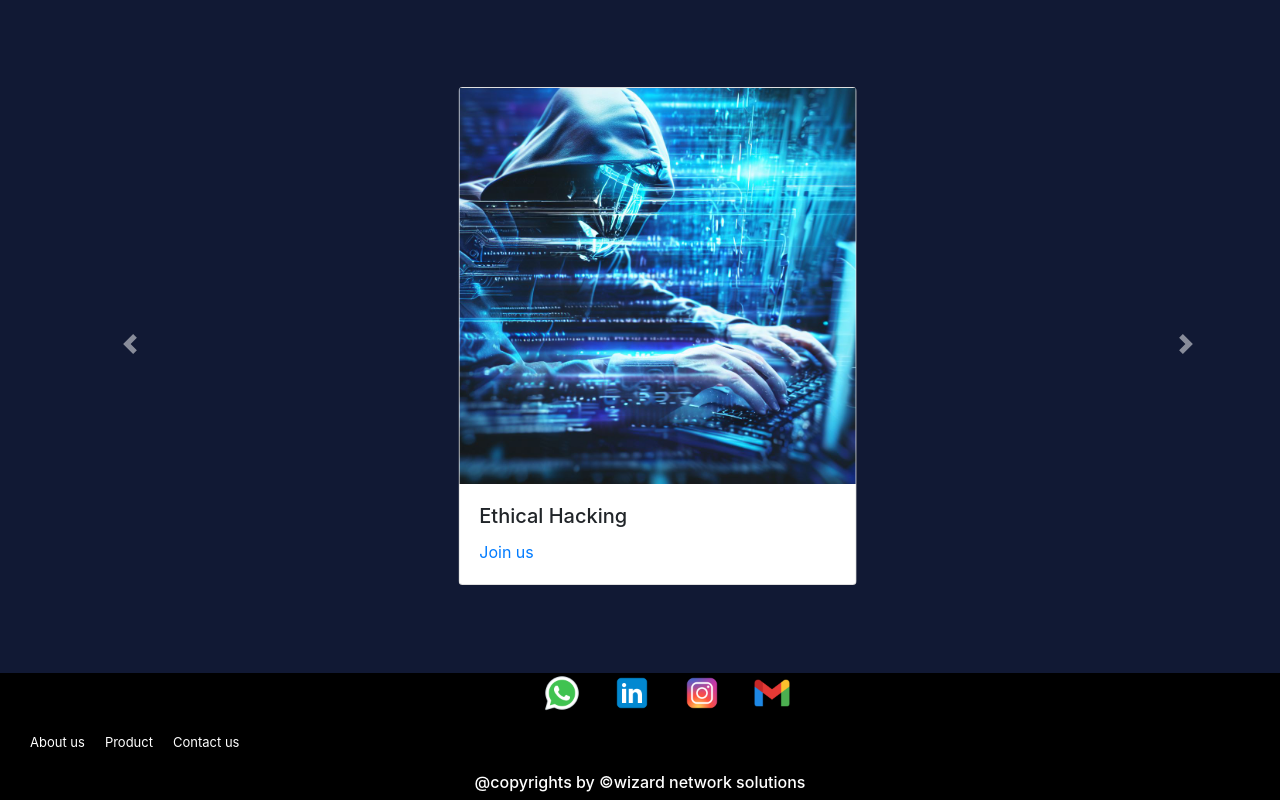
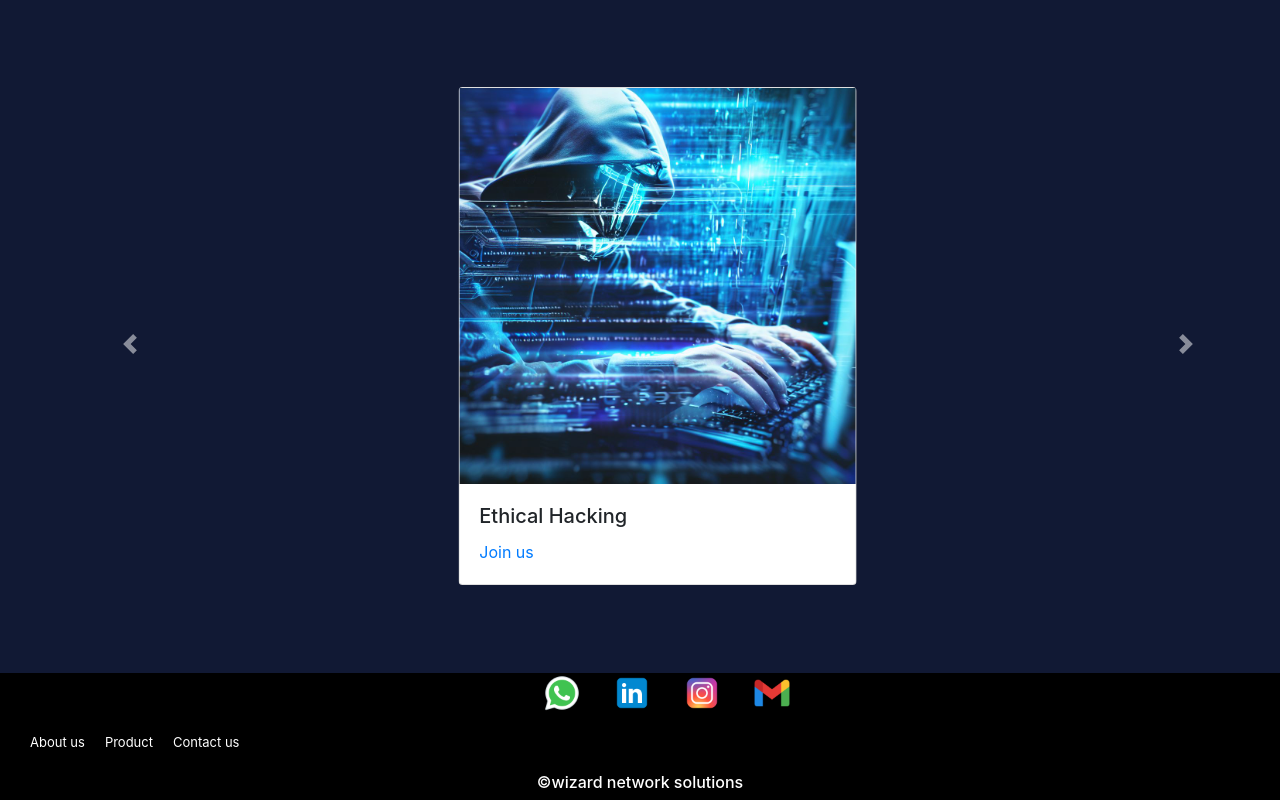
Before and after one commit to Vignesh-Kumar-svk/wizardnetworksolutions, a plain HTML site: page index.html in a window 1280 px wide. Shown: the part 711-1511 px from the top of the page. Drawn offline with nearby package versions, Linux system fonts and the light colour scheme.

Commit message:
Update index.html

```diff
--- a/index.html
+++ b/index.html
@@ -207,7 +207,7 @@ padding: 0;">
 
 
    </div>
-   <h6 style="color: white;">@copyrights by  &copywizard network solutions</h6>
+   <h6 style="color: white;">&copywizard network solutions</h6>
 </div>
 
 
```
